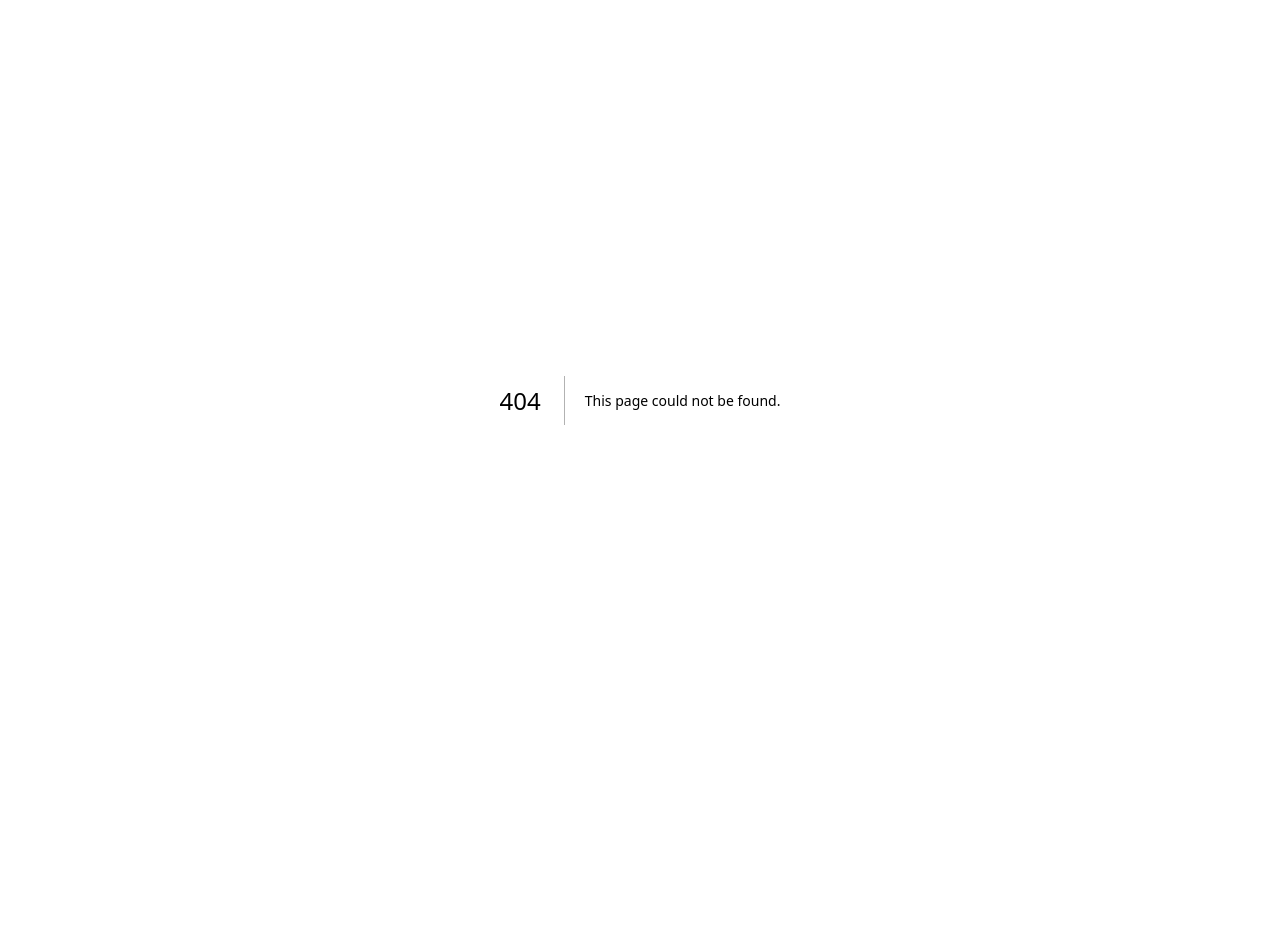
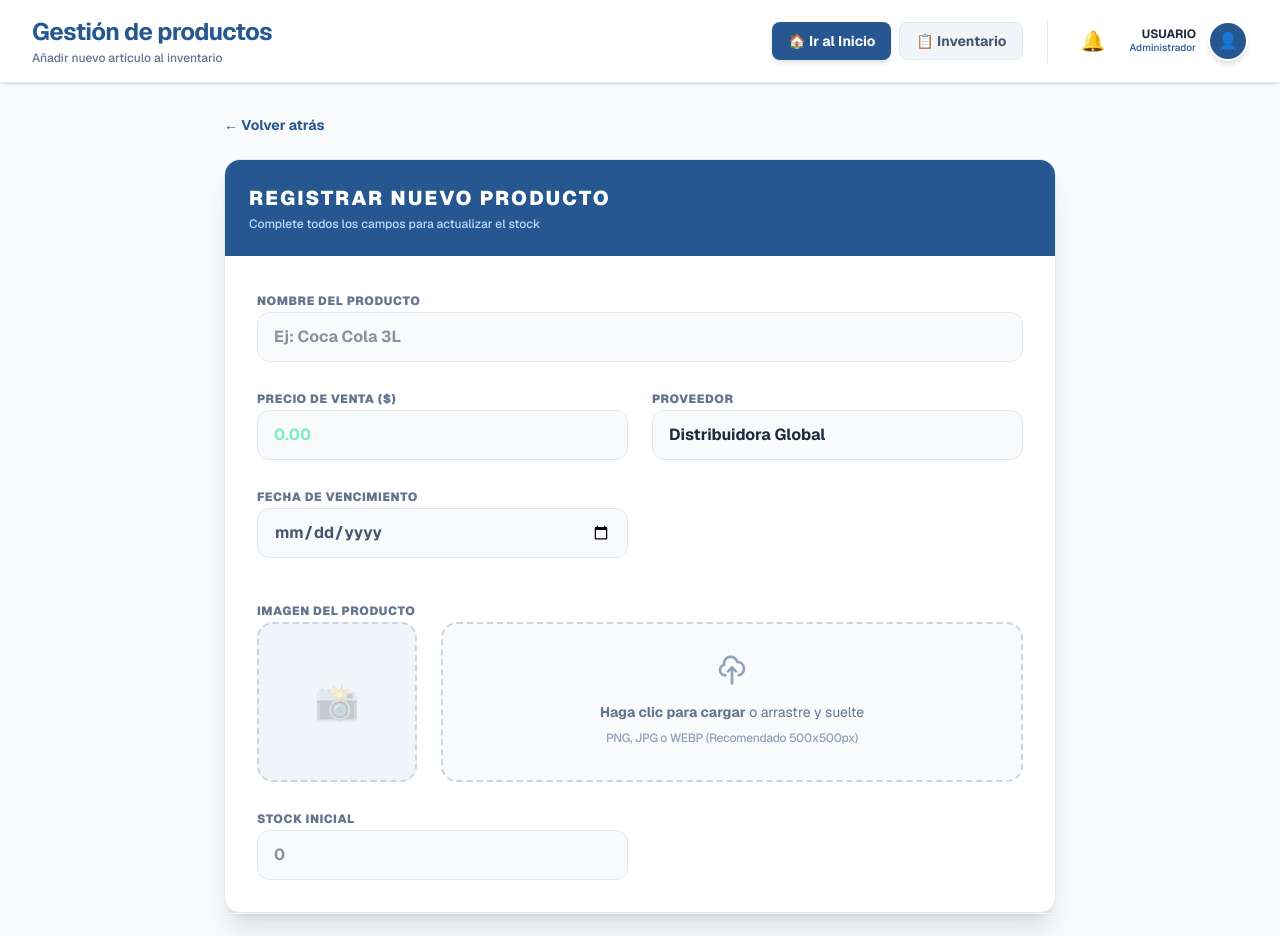
Before and after one commit to Matias-Rios27/minipos-primerproyecto, a Next.js app: page /agregarproducto in a window 1280 px wide. Before the commit this address had no page. Shown: the top 936 px of the page. Before the commit the page ends 800 px from the top, so only its background shows below. Built offline with nearby package versions, Linux system fonts and the light colour scheme.

Commit message:
add new pages

```diff
--- /dev/null
+++ b/app/agregarproducto/page.tsx
@@ -0,0 +1,208 @@
+"use client";
+import { useState } from "react";
+import { useRouter } from "next/navigation";
+
+export default function AgregarProductoPage() {
+  const router = useRouter();
+
+  // Estado inicial para capturar los datos del formulario (según tu diagrama ER)
+  const [formData, setFormData] = useState({
+    nombre: "",
+    precio: "",
+    stock: "",
+    categoria: "General",
+  });
+
+  return (
+    <div className="min-h-screen bg-slate-50 font-sans text-slate-800">
+      {/* NAVBAR */}
+      <header className="bg-white border-b border-slate-200 px-8 py-4 flex justify-between items-center sticky top-0 z-30 shadow-sm">
+        <div>
+          <h1 className="text-2xl font-bold text-[#275791] tracking-tight">
+            Gestión de productos
+          </h1>
+          <p className="text-xs font-medium text-slate-500 mt-0.5">
+            Añadir nuevo artículo al inventario
+          </p>
+        </div>
+
+        <div className="flex items-center gap-6">
+          <div className="flex gap-2">
+            <button
+              onClick={() => router.push("/Main")}
+              className="px-4 py-2 text-sm font-bold text-white bg-[#275791] rounded-lg hover:bg-[#1e4470] transition-all shadow-md active:scale-95"
+            >
+              🏠 Ir al Inicio
+            </button>
+            <button
+              onClick={() => router.push("/inventario")}
+              className="px-4 py-2 text-sm font-bold text-slate-600 bg-slate-100 rounded-lg hover:bg-slate-200 transition-all border border-slate-200 flex items-center gap-2"
+            >
+              📋 Inventario
+            </button>
+          </div>
+
+          <div className="flex items-center gap-4 border-l pl-6 border-slate-200">
+            <span className="text-xl cursor-pointer hover:bg-slate-100 p-2 rounded-full transition-colors">
+              🔔
+            </span>
+            <div className="flex items-center gap-3">
+              <div className="text-right hidden sm:block">
+                <p className="text-xs font-bold text-slate-800 uppercase leading-none">
+                  usuario
+                </p>
+                <p className="text-[10px] text-[#275791] font-medium">
+                  Administrador
+                </p>
+              </div>
+              <div className="w-10 h-10 bg-[#275791] rounded-full border-2 border-white shadow-md flex items-center justify-center text-white">
+                👤
+              </div>
+            </div>
+          </div>
+        </div>
+      </header>
+      <main className="max-w-4xl mx-auto p-8">
+        {/* Botón Volver rápido */}
+        <button
+          onClick={() => router.back()}
+          className="text-[#275791] font-bold flex items-center gap-2 mb-6 hover:underline text-sm"
+        >
+          ← Volver atrás
+        </button>
+
+        <div className="bg-white rounded-2xl shadow-xl border border-slate-200 overflow-hidden">
+          {/* Encabezado del Formulario (Estilo formal azul) */}
+          <div className="bg-[#275791] p-6 text-white">
+            <h2 className="text-xl font-black uppercase tracking-widest">
+              Registrar Nuevo Producto
+            </h2>
+            <p className="text-blue-200 text-xs mt-1 font-medium">
+              Complete todos los campos para actualizar el stock
+            </p>
+          </div>
+
+          <form className="p-8 grid grid-cols-2 gap-6">
+            {/* Campo: Nombre del Producto */}
+            <div className="col-span-2 space-y-2">
+              <label className="text-xs font-black uppercase text-slate-500 tracking-wider">
+                Nombre del Producto
+              </label>
+              <input
+                type="text"
+                placeholder="Ej: Coca Cola 3L"
+                className="w-full bg-slate-50 border border-slate-200 rounded-xl px-4 py-3 outline-none focus:border-[#275791] focus:ring-4 focus:ring-blue-50 transition-all font-bold"
+              />
+            </div>
+
+            {/* Campo: Precio (Decimal en DB) */}
+            <div className="space-y-2">
+              <label className="text-xs font-black uppercase text-slate-500 tracking-wider">
+                Precio de Venta ($)
+              </label>
+              <input
+                type="number"
+                placeholder="0.00"
+                className="w-full bg-slate-50 border border-slate-200 rounded-xl px-4 py-3 outline-none focus:border-[#275791] focus:ring-4 focus:ring-blue-50 transition-all font-bold text-[#00df82]"
+              />
+            </div>
+
+            <div className="col-span-2 md:col-span-1 space-y-2">
+              <label className="text-xs font-black uppercase text-slate-500 tracking-wider">
+                Proveedor
+              </label>
+              <select className="w-full bg-slate-50 border border-slate-200 rounded-xl px-4 py-3 outline-none focus:border-[#275791] font-bold appearance-none cursor-pointer">
+                <option>Distribuidora Global</option>
+                <option>Bebidas S.A.</option>
+              </select>
+            </div>
+
+            <div className="col-span-2 md:col-span-1 space-y-2">
+              <label className="text-xs font-black uppercase text-slate-500 tracking-wider">
+                Fecha de Vencimiento
+              </label>
+              <input
+                type="date"
+                className="w-full bg-slate-50 border border-slate-200 rounded-xl px-4 py-3 outline-none focus:border-[#275791] font-bold text-slate-600"
+              />
+            </div>
+
+            {/* Sección de Imagen del Producto */}
+            <div className="col-span-2 space-y-2 pt-4">
+              <label className="text-xs font-black uppercase text-slate-500 tracking-wider">
+                Imagen del Producto
+              </label>
+
+              <div className="flex flex-col md:flex-row gap-6 items-center">
+                {/* Visualizador de Previa */}
+                <div className="w-40 h-40 bg-slate-100 rounded-2xl border-2 border-dashed border-slate-300 flex items-center justify-center overflow-hidden relative group">
+                  {/* Si no hay imagen, mostramos un icono; si hay, la imagen */}
+                  <span className="text-4xl opacity-20 group-hover:scale-110 transition-transform">
+                    📸
+                  </span>
+                  {/* <Image src={previewUrl} fill className="object-contain" /> */}
+                </div>
+
+                {/* Zona de Carga */}
+                <div className="flex-1 w-full">
+                  <label className="flex flex-col items-center justify-center w-full h-40 border-2 border-dashed border-slate-300 rounded-2xl cursor-pointer bg-slate-50 hover:bg-blue-50 hover:border-[#275791] transition-all group">
+                    <div className="flex flex-col items-center justify-center pt-5 pb-6">
+                      <svg
+                        className="w-8 h-8 mb-4 text-slate-400 group-hover:text-[#275791] transition-colors"
+                        fill="none"
+                        viewBox="0 0 24 24"
+                        stroke="currentColor"
+                      >
+                        <path
+                          strokeLinecap="round"
+                          strokeLinejoin="round"
+                          strokeWidth="2"
+                          d="M7 16a4 4 0 01-.88-7.903A5 5 0 1115.9 6L16 6a5 5 0 011 9.9M15 13l-3-3m0 0l-3 3m3-3v12"
+                        />
+                      </svg>
+                      <p className="mb-2 text-sm text-slate-500">
+                        <span className="font-bold">Haga clic para cargar</span>{" "}
+                        o arrastre y suelte
+                      </p>
+                      <p className="text-xs text-slate-400 font-medium tracking-tight">
+                        PNG, JPG o WEBP (Recomendado 500x500px)
+                      </p>
+                    </div>
+                    <input type="file" className="hidden" accept="image/*" />
+                  </label>
+                </div>
+              </div>
+            </div>
+
+            {/* Campo: Stock Inicial (Int en DB) */}
+            <div className="space-y-2">
+              <label className="text-xs font-black uppercase text-slate-500 tracking-wider">
+                Stock Inicial
+              </label>
+              <input
+                type="number"
+                placeholder="0"
+                className="w-full bg-slate-50 border border-slate-200 rounded-xl px-4 py-3 outline-none focus:border-[#275791] focus:ring-4 focus:ring-blue-50 transition-all font-bold"
+              />
+            </div>
+          </form>
+        </div>
+        {/* Botones de Acción */}
+        <div className="col-span-2 pt-6 border-t border-slate-100 flex gap-4">
+          <button
+            type="submit"
+            className="flex-1 bg-[#275791] text-white font-black py-4 rounded-xl shadow-lg shadow-blue-900/20 hover:bg-[#1a3d66] active:scale-95 transition-all uppercase tracking-widest text-sm"
+          >
+            💾 Guardar Producto
+          </button>
+          <button
+            type="reset"
+            className="px-8 bg-slate-100 text-slate-500 font-bold py-4 rounded-xl hover:bg-slate-200 transition-all uppercase tracking-widest text-xs"
+          >
+            Limpiar
+          </button>
+        </div>
+      </main>
+    </div>
+  );
+}
--- a/app/inventario/page.tsx
+++ b/app/inventario/page.tsx
@@ -48,7 +48,7 @@ export default function InventoryPage() {
       <main className="p-8 max-w-7xl mx-auto">
         {/* BARRA DE ACCIONES */}
         <div className="flex flex-wrap gap-4 justify-between items-center mb-8">
-          <div className="flex-1 min-w-[300px] relative">
+          <div className="flex-1 min-w-300px relative">
             <span className="absolute left-3 top-1/2 -translate-y-1/2 text-slate-400 text-lg">🔍</span>
             <input
               type="text"
@@ -61,7 +61,7 @@ export default function InventoryPage() {
           </div>
 
           <div className="flex gap-3">
-            <button className="bg-[#275791] text-white px-5 py-3 rounded-xl font-bold flex items-center gap-2 hover:bg-[#1e4470] shadow-lg shadow-blue-900/10 transition-all active:scale-95">
+            <button onClick={() => router.push("/agregarproducto")} className="bg-[#275791] text-white px-5 py-3 rounded-xl font-bold flex items-center gap-2 hover:bg-[#1e4470] shadow-lg shadow-blue-900/10 transition-all active:scale-95">
               ➕ Agregar producto
             </button>
             <button className="bg-white text-[#275791] border-2 border-[#275791] px-5 py-3 rounded-xl font-bold hover:bg-blue-50 transition-all active:scale-95">
```
